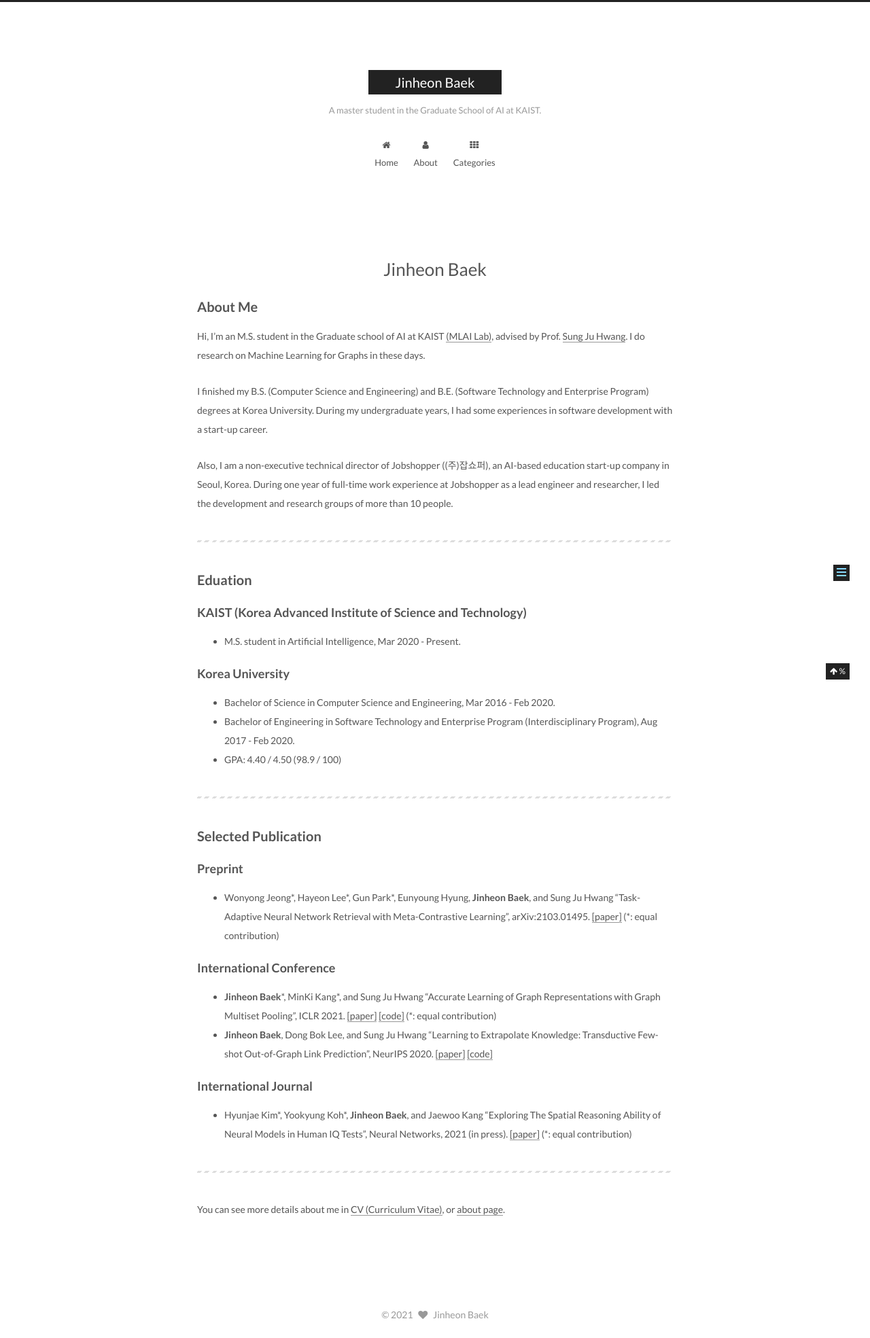
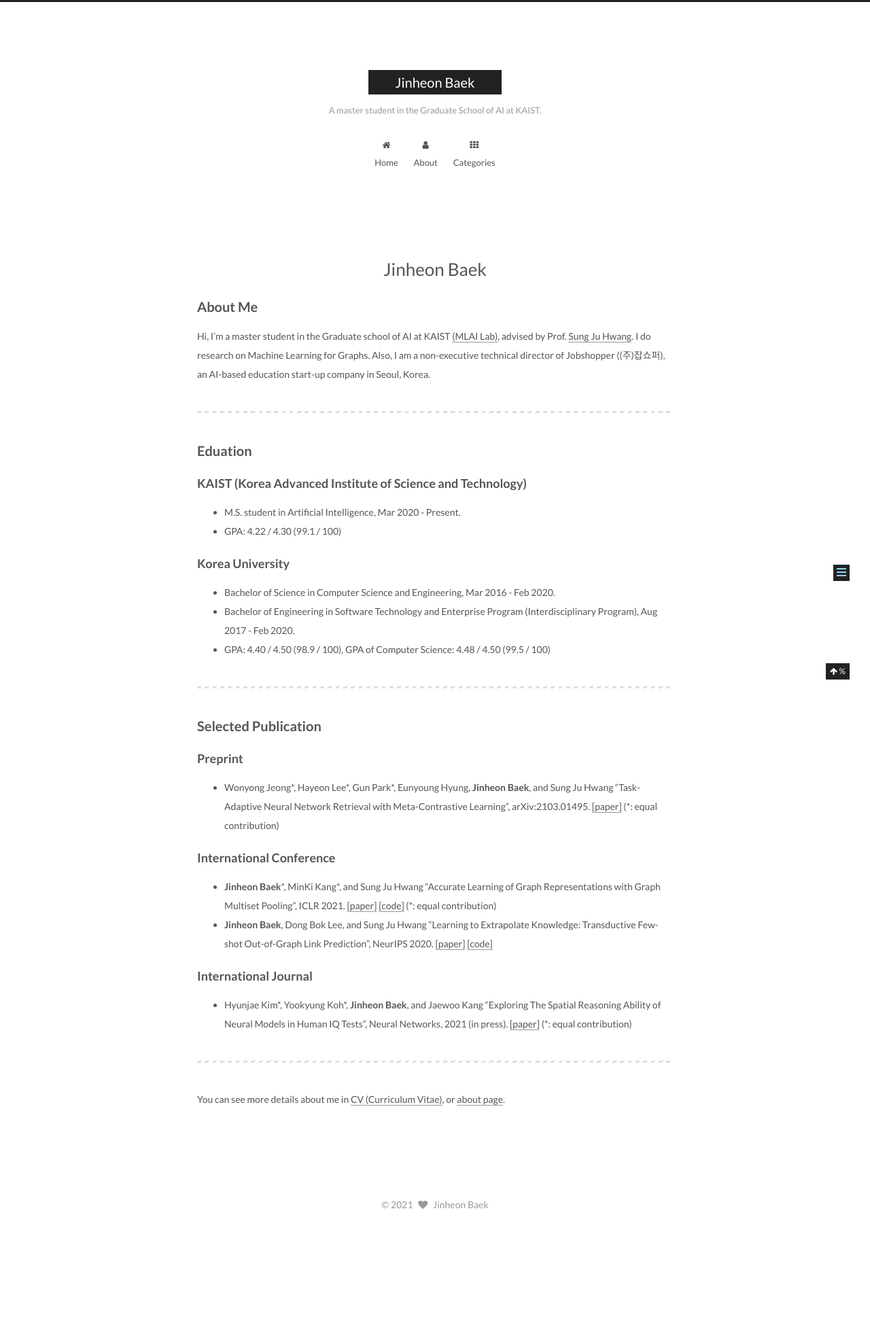
Before and after one commit to JinheonBaek/JinheonBaek.github.io, a Jekyll site: the page built from index.md, in a window 1280 px wide. Shown: the whole page at 68% size. Built offline with Jekyll 4.4.1, drawn with Linux system fonts in a browser that asks for light colours; the list of posts is cut into pages by our own code; comment, search, counter and statistics services are not loaded; after the commit the page ends 1807 px from its top, so only the background shows below that.

Commit message:
update index, about

```diff
--- a/index.md
+++ b/index.md
@@ -7,11 +7,7 @@ sitemap: true
 
 ## About Me
 
-Hi, I'm an M.S. student in the Graduate school of AI at KAIST [(MLAI Lab)](https://www.mlai-kaist.com/), advised by Prof. [Sung Ju Hwang](http://www.sungjuhwang.com/). I do research on Machine Learning for Graphs in these days.
-
-I finished my B.S. (Computer Science and Engineering) and B.E. (Software Technology and Enterprise Program) degrees at Korea University. During my undergraduate years, I had some experiences in software development with a start-up career.
-
-Also, I am a non-executive technical director of Jobshopper ((주)잡쇼퍼), an AI-based education start-up company in Seoul, Korea. During one year of full-time work experience at Jobshopper as a lead engineer and researcher, I led the development and research groups of more than 10 people.
+Hi, I'm a master student in the Graduate school of AI at KAIST [(MLAI Lab)](https://www.mlai-kaist.com/), advised by Prof. [Sung Ju Hwang](http://www.sungjuhwang.com/). I do research on Machine Learning for Graphs. Also, I am a non-executive technical director of Jobshopper ((주)잡쇼퍼), an AI-based education start-up company in Seoul, Korea.
 
 ---
 
@@ -20,12 +16,13 @@ Also, I am a non-executive technical director of Jobshopper ((주)잡쇼퍼), an
 ### KAIST (Korea Advanced Institute of Science and Technology)
 
 * M.S. student in Artificial Intelligence, Mar 2020 - Present.
+* GPA: 4.22 / 4.30 (99.1 / 100)
 
 ### Korea University
 
 * Bachelor of Science in Computer Science and Engineering, Mar 2016 - Feb 2020.
 * Bachelor of Engineering in Software Technology and Enterprise Program (Interdisciplinary Program), Aug 2017 - Feb 2020.
-* GPA: 4.40 / 4.50 (98.9 / 100)
+* GPA: 4.40 / 4.50 (98.9 / 100), GPA of Computer Science: 4.48 / 4.50 (99.5 / 100)
 
 ---
 
```
Also changed, not shown: about/index.md (+8 -2 lines), 4 other files.
